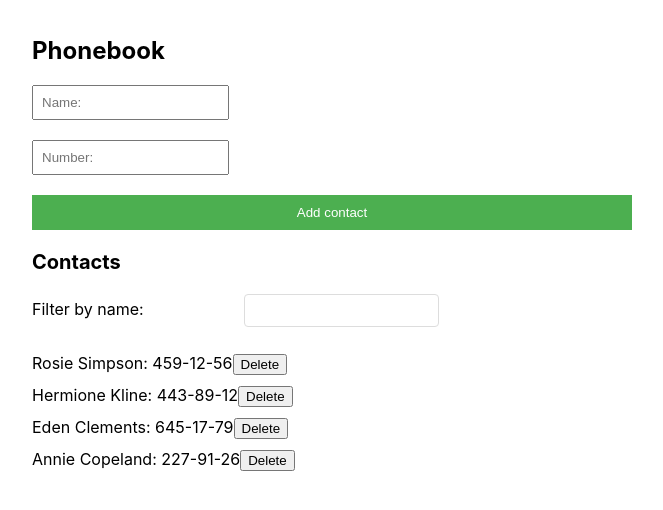
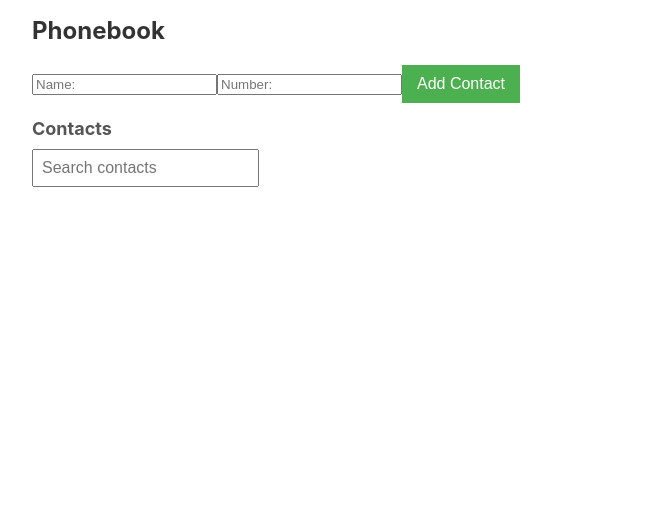
Before and after one commit to nhnserg/goit-react-hw-02-phonebook, a React (Create React App) app: page / in a window 1280 px wide. Shown: the top 510 px of the page, without its empty margins (308-971 px from the left). Built offline with nearby package versions, Linux system fonts and the light colour scheme.

Commit message:
mb finish

```diff
--- a/src/components/App.jsx
+++ b/src/components/App.jsx
@@ -1,86 +1,56 @@
-import { Component } from "react";
-import { v4 as uuidv4 } from 'uuid';
+// App.js
+import React, { Component } from "react";
 import ContactForm from "./ContactForm/ContactForm";
 import ContactList from "./ContactList/ContactList";
-import styles from './App.module.css';
-import Filter from "./Filter/Filter";
-
-
+import styles from "./App.module.css";
 
 export class App extends Component {
   state = {
-    contacts: [
-      { id: 'id-1', name: 'Rosie Simpson', number: '459-12-56' },
-      { id: 'id-2', name: 'Hermione Kline', number: '443-89-12' },
-      { id: 'id-3', name: 'Eden Clements', number: '645-17-79' },
-      { id: 'id-4', name: 'Annie Copeland', number: '227-91-26' },
-    ],
-    filter: '',
-    name: '',
-    number: '',
+    contacts: [],
+    filter: "",
   };
 
-  handleChange = (event) => {
-    this.setState({ [event.target.name]: event.target.value });
+  handleFilterChange = (e) => {
+    this.setState({ filter: e.target.value });
   };
 
-  handleSubmit = (e) => {
-    e.preventDefault();
-    const { name, number, contacts } = this.state;
+  handleSubmit = (newContact) => {
+    const { contacts } = this.state;
 
-    if (name.trim() === '' || number.trim() === '') {
-      alert('Name and number are required!');
+    // Проверка на наличие контакта с таким именем
+    if (contacts.some((contact) => contact.name.toLowerCase() === newContact.name.toLowerCase())) {
+      alert(`Contact with name "${newContact.name}" already exists!`);
       return;
     }
 
-    const isNameUnique = !contacts.some((contact) => contact.name === name);
-
-    if (isNameUnique) {
-      const newContact = {
-        id: uuidv4(),
-        name,
-        number,
-      };
-
-      this.setState((prevState) => ({
-        contacts: [...prevState.contacts, newContact],
-        name: '',
-        number: '',
-      }));
-    } else {
-      alert('This name is already in contacts');
-    }
+    this.setState((prevState) => ({ contacts: [...prevState.contacts, newContact] }));
   };
 
-  handleFilterChange = (event) => {
-    this.setState({ filter: event.target.value });
-  };
-
-  deleteContact = (id) => {
+  handleDeleteContact = (id) => {
     this.setState((prevState) => ({
       contacts: prevState.contacts.filter((contact) => contact.id !== id),
     }));
   };
 
   render() {
-    const { name, number, contacts, filter } = this.state;
+    const { contacts, filter } = this.state;
+    const filteredContacts = contacts.filter((contact) =>
+      contact.name.toLowerCase().includes(filter.toLowerCase())
+    );
 
     return (
       <div className={styles.container}>
         <h1 className={styles.title}>Phonebook</h1>
-        <ContactForm
-          name={name}
-          number={number}
-          onChange={this.handleChange}
-          onSubmit={(event) => this.handleSubmit(event)}
+        <ContactForm onSubmit={this.handleSubmit} />
+        <h2 className={styles.subtitle}>Contacts</h2>
+        <input
+          type="text"
+          placeholder="Search contacts"
+          value={filter}
+          onChange={this.handleFilterChange}
+          className={styles.input}
         />
-        <h2 className={styles.subtitle}>Contacts</h2>
-        <Filter value={filter} onChange={this.handleFilterChange} />
-        <ContactList
-          contacts={contacts}
-          filter={filter}
-          onDelete={this.deleteContact}
-        />
+        <ContactList contacts={filteredContacts} onDeleteContact={this.handleDeleteContact} />
       </div>
     );
   }
--- a/src/components/App.module.css
+++ b/src/components/App.module.css
@@ -1,15 +1,22 @@
-.container {
-  max-width: 600px;
-  margin: 0 auto;
-  padding: 20px;
-}
-
 .title {
+  color: #333;
   font-size: 24px;
   margin-bottom: 20px;
 }
 
 .subtitle {
-  font-size: 20px;
+  color: #555;
+  font-size: 18px;
   margin-bottom: 10px;
 }
+
+.input {
+  padding: 8px;
+  font-size: 16px;
+  margin-bottom: 10px;
+}
+
+.container {
+  max-width: 600px;
+  margin: 0 auto;
+}
--- a/src/components/ContactForm/ContactForm.jsx
+++ b/src/components/ContactForm/ContactForm.jsx
@@ -1,4 +1,5 @@
 import styles from './ContactForm.module.css';
+import { nanoid } from 'nanoid';
 const { Component } = require('react');
 
 class ContactForm extends Component {
@@ -7,16 +8,24 @@ class ContactForm extends Component {
     number: '',
   };
 
-  handleChange = (event) => {
-    this.setState({ [event.target.name]: event.target.value });
+  handleNameChange = (e) => {
+    this.setState({ name: e.target.value });
+  };
+
+  handleNumberChange = (e) => {
+    this.setState({ number: e.target.value });
   };
 
   handleSubmit = (e) => {
     e.preventDefault();
+    const { name, number } = this.state;
 
-    const { name, number } = this.state;
-    this.props.onSubmit({ name, number });
+    if (!name || !number) {
+      alert('Please enter both name and number.');
+      return;
+    }
 
+    this.props.onSubmit({ id: nanoid(), name, number });
     this.setState({ name: '', number: '' });
   };
 
@@ -24,33 +33,27 @@ class ContactForm extends Component {
     const { name, number } = this.state;
 
     return (
-      <form className={styles.form} onSubmit={this.handleSubmit}>
+      <form onSubmit={this.handleSubmit}>
         <label>
           <input
             type="text"
             name="name"
+            placeholder='Name:'
             value={name}
-            placeholder='Name:'
-            onChange={this.handleChange}
-            pattern="^[a-zA-Zа-яА-Я]+(([' \-][a-zA-Zа-яА-Я ])?[a-zA-Zа-яА-Я]*)*$"
-            title="Name may contain only letters, apostrophe, dash and spaces. For example Adrian, Jacob Mercer, Charles de Batz de Castelmore d'Artagnan"
-            required
+            onChange={this.handleNameChange}
           />
         </label>
         <label>
           <input
             type="tel"
             name="number"
+            placeholder='Number:'
             value={number}
-            placeholder='Number:'
-            onChange={this.handleChange}
-            pattern="\+?\d{1,4}?[ .\-\s]?\(?\d{1,3}?\)?[ .\-\s]?\d{1,4}[ .\-\s]?\d{1,4}[ .\-\s]?\d{1,9}"
-            title="Phone number must be digits and can contain spaces, dashes, parentheses and can start with +"
-            required
+            onChange={this.handleNumberChange}
           />
         </label>
         <button type="submit" className={styles.button}>
-          Add contact
+          Add Contact
         </button>
       </form>
     );
--- a/src/components/ContactForm/ContactForm.module.css
+++ b/src/components/ContactForm/ContactForm.module.css
@@ -1,22 +1,25 @@
 .form {
   display: flex;
   flex-direction: column;
-  margin-bottom: 20px;
+  max-width: 300px;
+  margin: 0 auto;
 }
 
-.form label {
+.input {
   margin-bottom: 10px;
+  padding: 8px;
+  font-size: 16px;
 }
 
-.form input {
-  padding: 8px;
-  margin-bottom: 10px;
+.button {
+  background-color: #4caf50;
+  color: white;
+  padding: 10px 15px;
+  font-size: 16px;
+  cursor: pointer;
+  border: none;
 }
 
-.form button {
-  padding: 10px;
-  background-color: #4caf50;
-  color: #fff;
-  border: none;
-  cursor: pointer;
+.button:hover {
+  background-color: #45a049;
 }
--- a/src/components/ContactList/ContactList.jsx
+++ b/src/components/ContactList/ContactList.jsx
@@ -1,26 +1,24 @@
-import styles from './ContactList.module.css';
+import styles from './ContactList.module.css'
+import { Component } from 'react';
 
-const ContactList = ({ contacts, filter, onDelete }) => {
-  const filteredContacts = contacts.filter((contact) =>
-    contact.name.toLowerCase().includes(filter.toLowerCase())
-  );
+class ContactList extends Component {
+  render() {
+    const { contacts, onDeleteContact } = this.props;
 
     return (
-    <ul className={styles.list}>
-      {filteredContacts.map((contact) => (
-        <li key={contact.id} className={styles.item}>
+      <ul className={styles.contactList}>
+        {contacts.map((contact) => (
+          <li key={contact.id} className={styles.contactItem}>
             {contact.name}: {contact.number}
-          <button
-            type="button"
-            onClick={() => onDelete(contact.id)}
-            className={styles.deleteButton}
-          >
+            <button onClick={() => onDeleteContact(contact.id)} className={styles.button}>
               Delete
             </button>
           </li>
         ))}
       </ul>
     );
-};
+  }
+}
+
 
 export default ContactList;
--- a/src/components/ContactList/ContactList.module.css
+++ b/src/components/ContactList/ContactList.module.css
@@ -1,8 +1,33 @@
-.list {
-  list-style-type: none;
+.contactList {
+  list-style: none;
   padding: 0;
 }
 
-.list li {
+.contactItem {
+  display: flex;
+  justify-content: space-between;
+  align-items: center;
+  padding: 10px;
   margin-bottom: 10px;
+  border: 1px solid #ddd;
+  border-radius: 5px;
+  background-color: #f9f9f9;
 }
+
+.contactItem:hover {
+  background-color: #f0f0f0;
+}
+
+.button {
+  background-color: #d9534f;
+  color: white;
+  padding: 6px 10px;
+  font-size: 14px;
+  cursor: pointer;
+  border: none;
+  border-radius: 4px;
+}
+
+.button:hover {
+  background-color: #c9302c;
+}
--- a/src/components/Filter/Filter.jsx
+++ /dev/null
@@ -1,15 +0,0 @@
-import styles from './Filter.module.css';
-
-const Filter = ({ value, onChange }) => (
-  <label className={styles.filter}>
-    Filter by name:
-    <input
-      type="text"
-      value={value}
-      onChange={onChange}
-      className={styles.input}
-    />
-  </label>
-);
-
-export default Filter;
--- a/src/components/Filter/Filter.module.css
+++ /dev/null
@@ -1,17 +0,0 @@
-.label {
-  margin-bottom: 10px;
-}
-
-.input {
-  padding: 8px;
-  margin: 10px 100px;
-  border: 1px solid #ddd;
-  border-radius: 4px;
-}
-.filter {
-  margin-bottom: 20px;
-}
-
-.filter input {
-  padding: 8px;
-}
```
Lines whose indentation alone changed are shown as unchanged.
